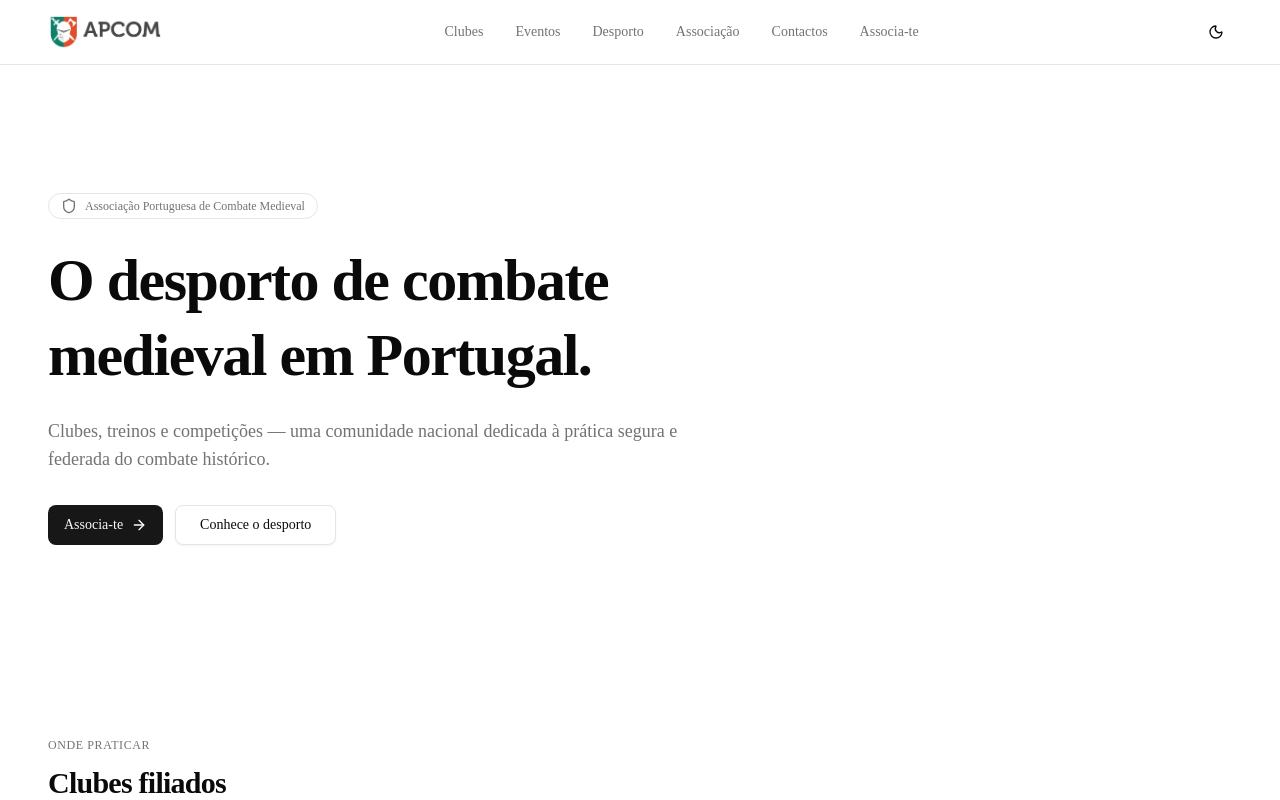
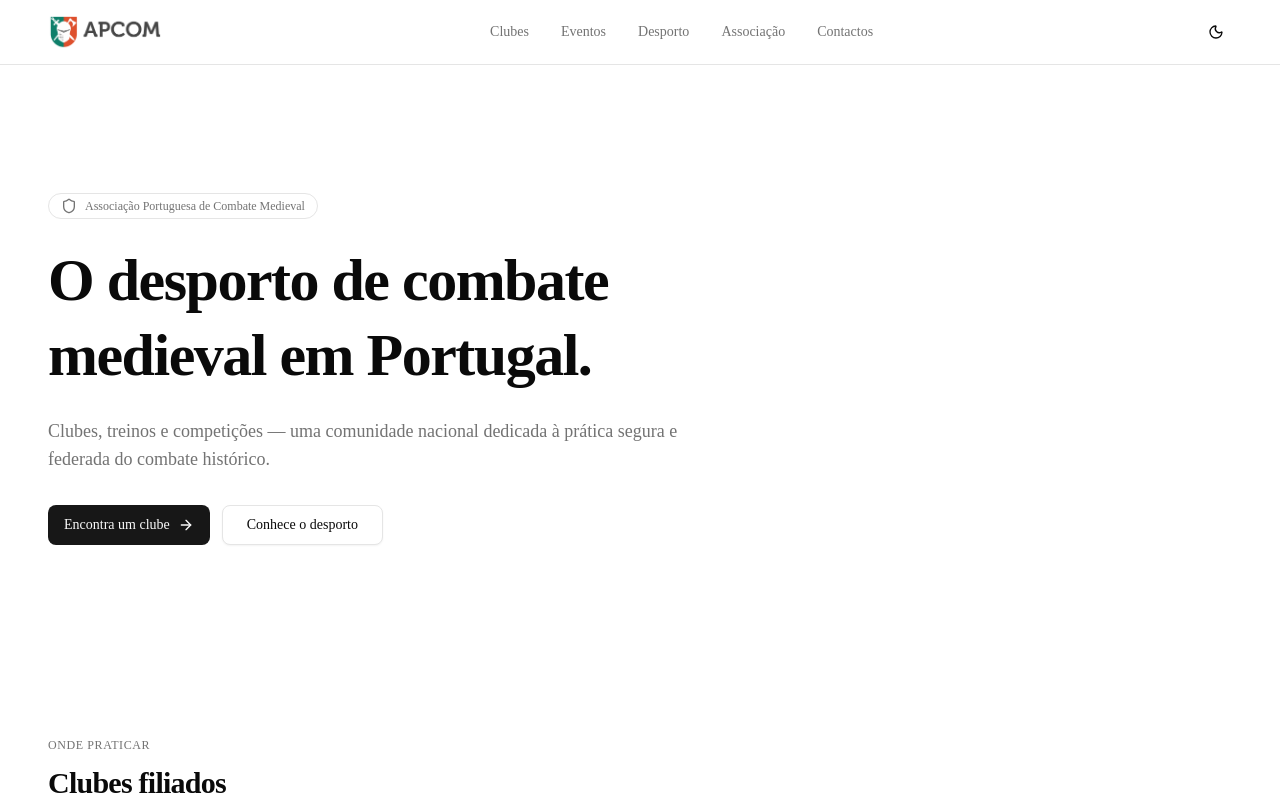
Before and after one commit to Base51/apcom-website, a Next.js app: page / in a window 1280 px wide. Shown: the top 800 px of the page. Built offline with nearby package versions, Linux system fonts and the light colour scheme.

Commit message:
feat: remove Associa-te page and update navigation; modify CTA and Hero sections to link to clubs

```diff
--- a/src/app/associa-te/page.tsx
+++ /dev/null
@@ -1,26 +0,0 @@
-import type { Metadata } from "next";
-import { Container } from "@/components/shared/Container";
-import { Section } from "@/components/shared/Section";
-import { PageHeader } from "@/components/shared/PageHeader";
-import { buildMetadata } from "@/lib/seo";
-
-export const metadata: Metadata = buildMetadata({ title: "Associa-te" });
-
-export default function AssociaTePage() {
-  return (
-    <Section>
-      <Container className="flex flex-col gap-8">
-        <PageHeader
-          as="h1"
-          size="xl"
-          eyebrow="Faz parte"
-          title="Associa-te à APCOM"
-          description="Adere à associação para competir, votar e aceder a eventos federados."
-        />
-        <div className="rounded-2xl border border-dashed border-border bg-card p-8 text-sm text-muted-foreground">
-          TODO: formulário de adesão e benefícios.
-        </div>
-      </Container>
-    </Section>
-  );
-}
--- a/src/data/navigation.ts
+++ b/src/data/navigation.ts
@@ -9,5 +9,4 @@ export const mainNav: NavItem[] = [
   { label: "Desporto", href: "/desporto" },
   { label: "Associação", href: "/associacao" },
   { label: "Contactos", href: "/contactos" },
-  { label: "Associa-te", href: "/associa-te" },
 ];
--- a/src/sections/home/CTA.tsx
+++ b/src/sections/home/CTA.tsx
@@ -11,17 +11,17 @@ export function CTA() {
       <Container>
         <div className="flex flex-col items-center gap-6 rounded-2xl border border-border bg-card p-8 text-center shadow-sm md:p-12">
           <h2 className="text-2xl font-semibold tracking-tight md:text-3xl">
-            Junta-te à APCOM
+            Começa a praticar combate medieval
           </h2>
           <p className="max-w-xl text-sm text-muted-foreground md:text-base">
-            Faz parte da comunidade nacional do combate medieval. Acede a
-            eventos federados, formações e à seleção nacional.
+            Encontra um clube filiado perto de ti e contacta-os diretamente
+            para marcar o teu primeiro treino.
           </p>
           <Link
-            href="/associa-te"
+            href="/clubes"
             className={cn(buttonVariants({ size: "lg" }), "gap-2")}
           >
-            Associa-te
+            Ver clubes
             <ArrowRight className="h-4 w-4" aria-hidden="true" />
           </Link>
         </div>
--- a/src/sections/home/Hero.tsx
+++ b/src/sections/home/Hero.tsx
@@ -35,10 +35,10 @@ export function Hero() {
           </p>
           <div className="mt-2 flex flex-wrap items-center gap-3">
             <Link
-              href="/associa-te"
+              href="/clubes"
               className={cn(buttonVariants({ size: "lg" }), "gap-2")}
             >
-              Associa-te
+              Encontra um clube
               <ArrowRight className="h-4 w-4" aria-hidden="true" />
             </Link>
             <Link
```
